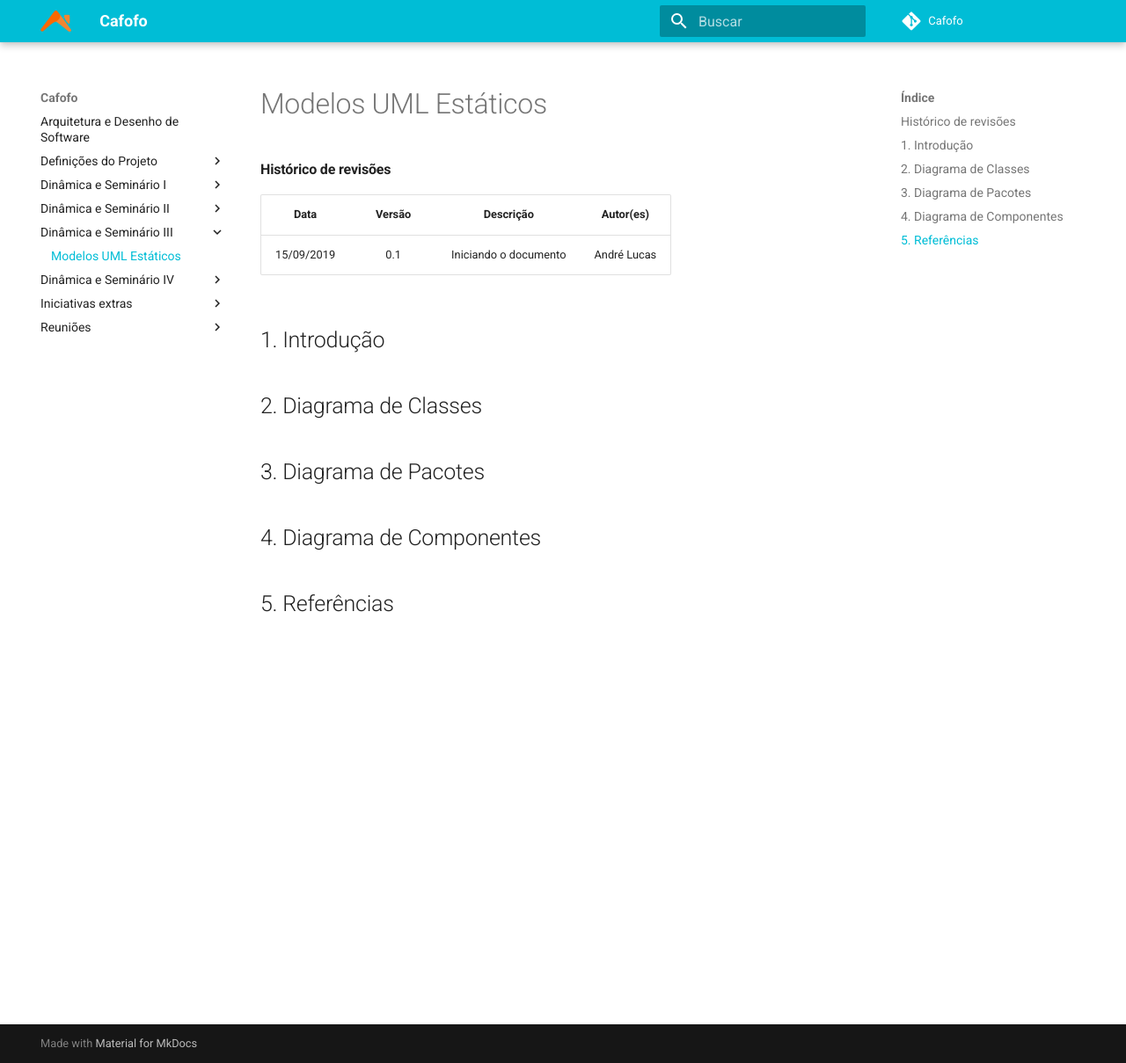
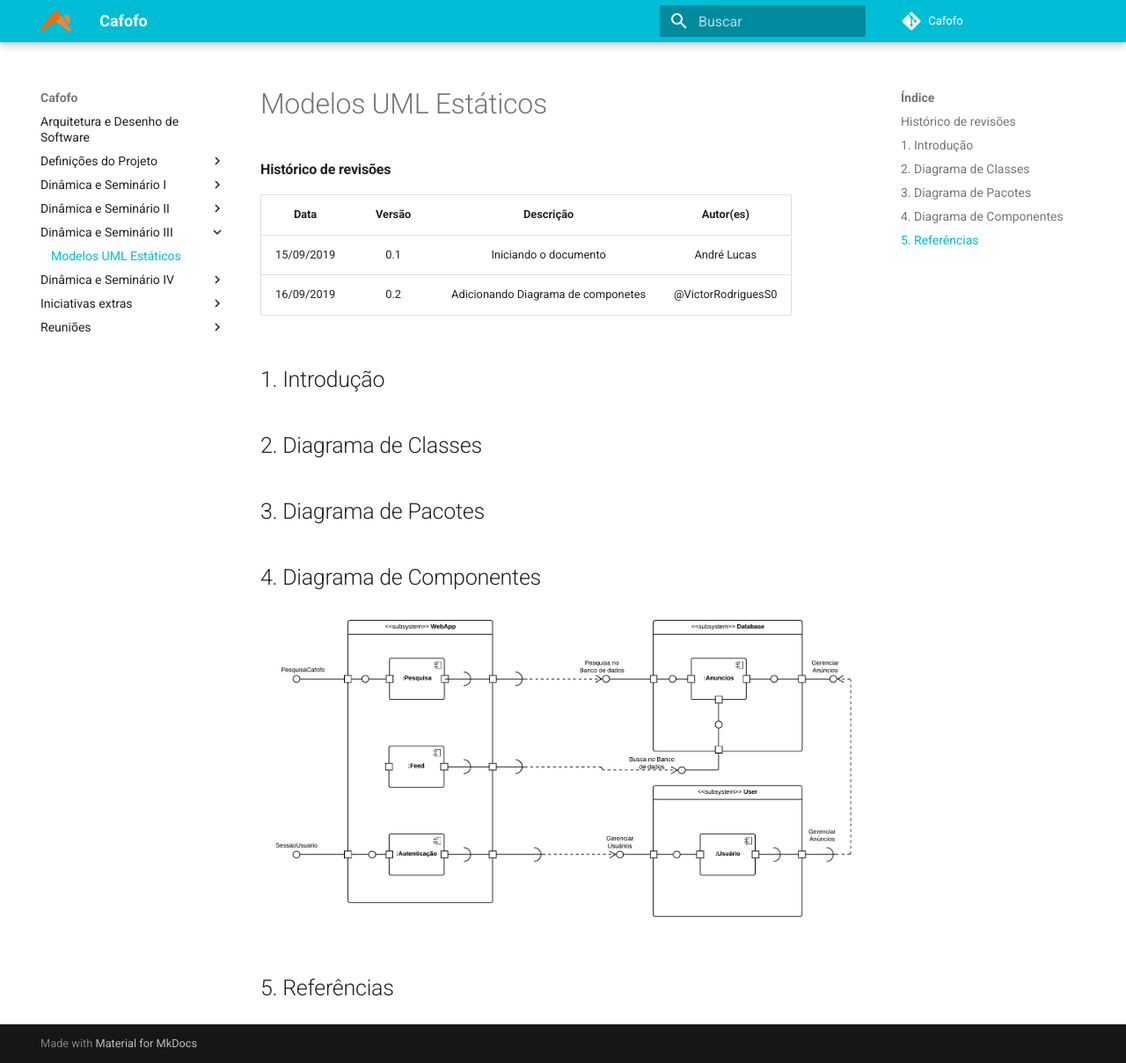
Before and after one commit to desenho-2019/Wiki, an MkDocs documentation site: the page built from docs/Dinâmica e Seminário III/uml_estatico.md, in a window 1280 px wide and 1209 px high. Shown: the whole window at 88% size. Built offline with MkDocs 1.6.1 and Material for MkDocs 9.7.7, drawn with Linux system fonts in a browser that asks for light colours.

Commit message:
Adicionando diagrama estático de componentes

```diff
--- a/docs/Dinâmica e Seminário III/uml_estatico.md
+++ b/docs/Dinâmica e Seminário III/uml_estatico.md
@@ -4,6 +4,7 @@
 |    Data    | Versão |       Descrição       |    Autor(es)     |
 | :--------: | :----: | :-------------------: | :--------------: |
 | 15/09/2019 |  0.1   | Iniciando o documento | André Lucas |
+| 16/09/2019 |  0.2   | Adicionando Diagrama de componetes | @VictorRodriguesS0 |
 
 ## 1. Introdução
 
@@ -12,5 +13,6 @@
 ## 3. Diagrama de Pacotes
 
 ## 4. Diagrama de Componentes
+[![](img/Diagrama_Componetes_V1.png)](img/Diagrama_Componetes_V1.png)
 
 ## 5. Referências
```
Also changed, not shown: docs/Dinâmica e Seminário III/img/Diagrama_Componetes_V1.png (added).
